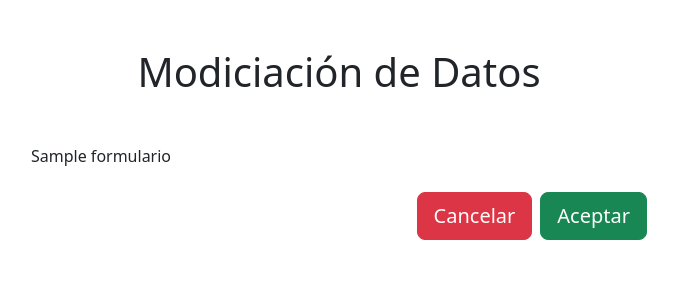
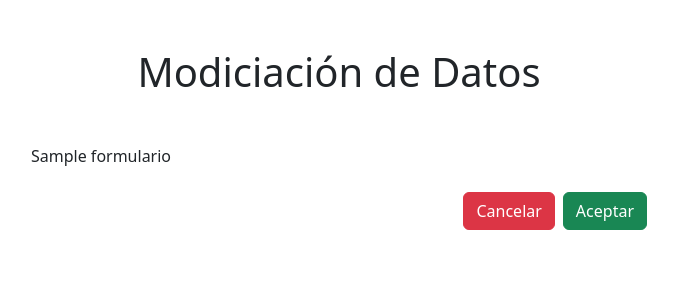
Before and after one commit to HAPiccolo/patitasDjango, a Django app: template modificaciones/templates/modificarMascota.html in a window 1280 px wide. Shown: the part 74-374 px from the top of the page, without its empty margins (301-979 px from the left). Run offline with Django 3.2, Linux system fonts and the light colour scheme; the template is opened without the code that fills it: most values are stand-ins (such as "Sample title", 1, 10 or a date in 2020); some libraries are stand-ins or nearby versions.

Commit message:
Cambio tamaño botones accion

```diff
--- a/modificaciones/templates/modificarMascota.html
+++ b/modificaciones/templates/modificarMascota.html
@@ -7,10 +7,10 @@
   <form method="post" enctype="multipart/form-data">
     {% csrf_token %}{{ formulario }}
     <div class="d-grid gap-2 d-md-flex justify-content-md-end mt-4 mb-4">
-      <a href="{% url 'editarMascota' %}" class="btn btn-lg btn-danger"
+      <a href="{% url 'editarMascota' %}" class="btn btn btn-danger"
         >Cancelar</a
       >
-      <button type="submit" class="btn btn-lg btn-success">Aceptar</button>
+      <button type="submit" class="btn btn btn-success">Aceptar</button>
     </div>
   </form>
 </div>
```
